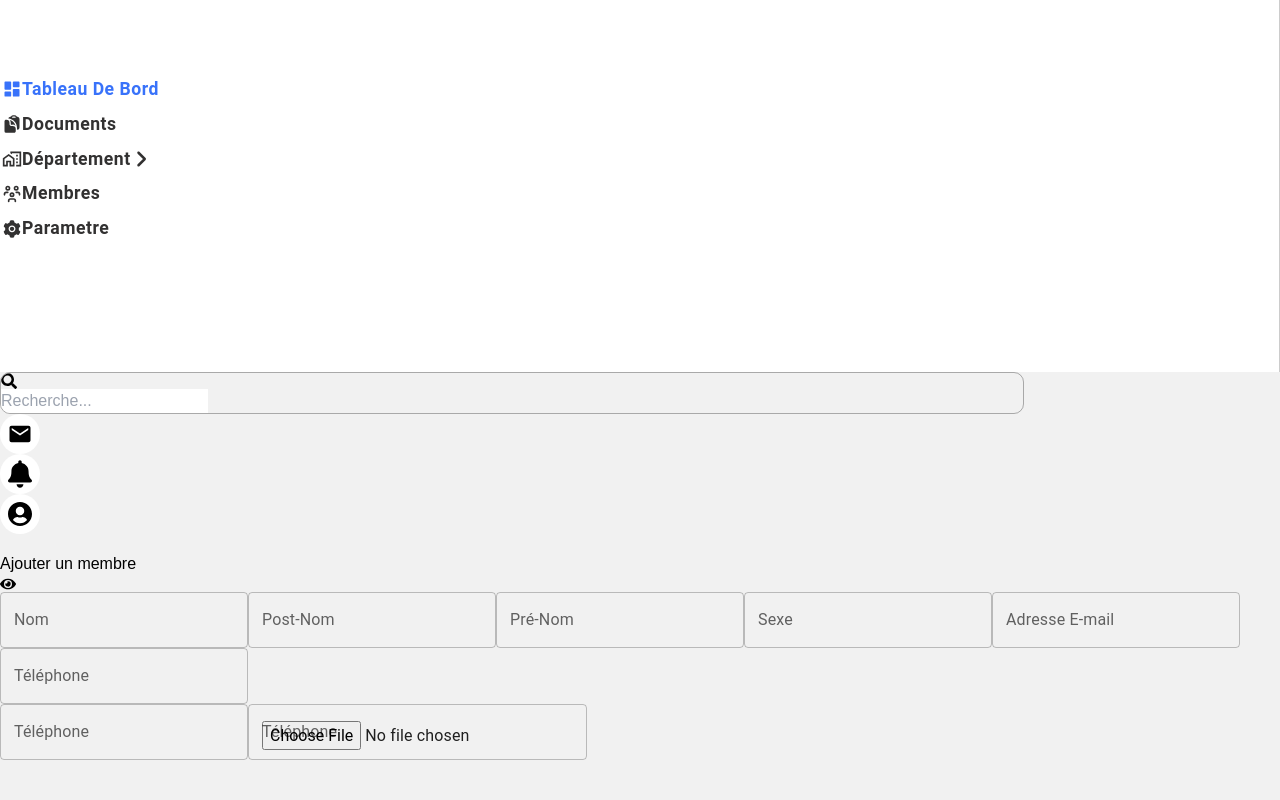
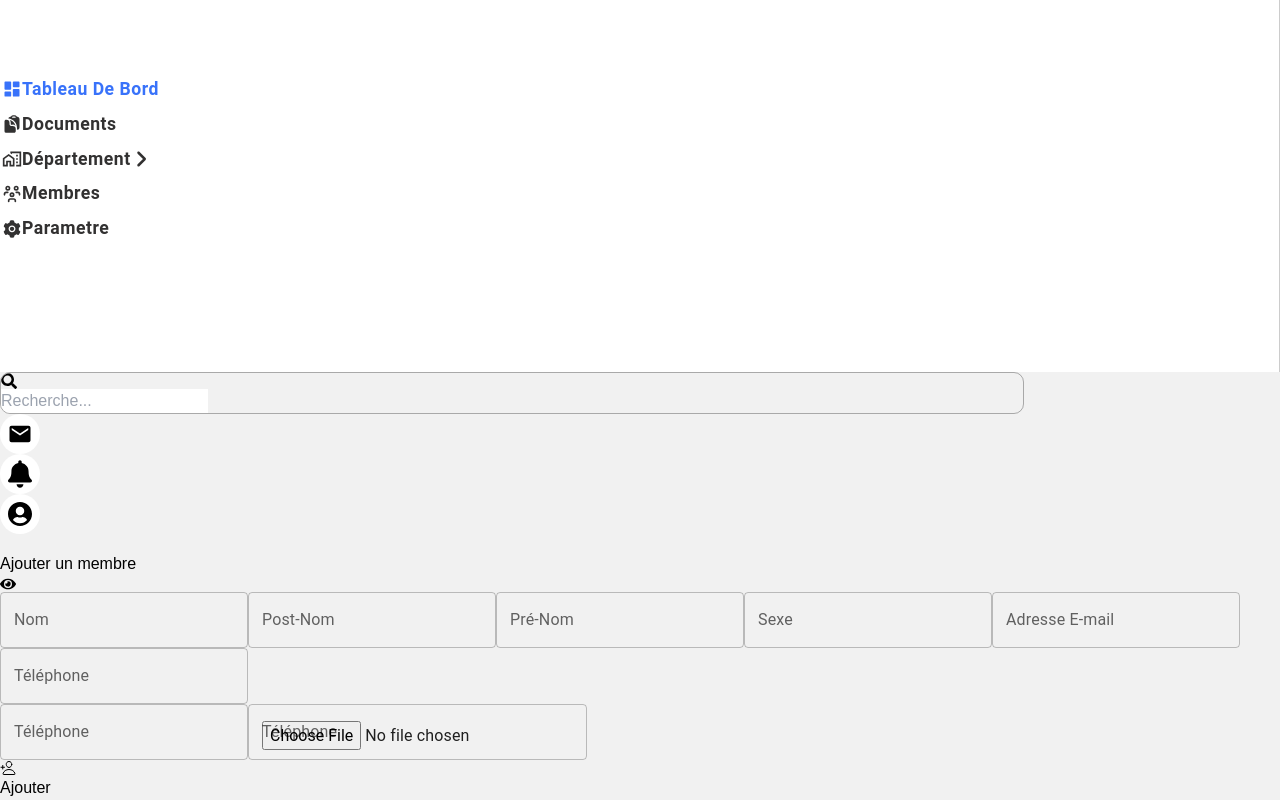
Before and after one commit to rovertnet/evv_ap, a React (Vite) app in the folder documents/: page /depart/addpast in a window 1280 px wide. Shown: the part 428-1228 px from the top of the page. Built offline with nearby package versions, Linux system fonts and the light colour scheme.

Commit message:
another commit

```diff
--- a/documents/src/components/depart/departs/AddPast.jsx
+++ b/documents/src/components/depart/departs/AddPast.jsx
@@ -7,7 +7,7 @@ import { IoPersonAddOutline } from "react-icons/io5";
 export default function AddPast() {
   return (
     <>
-      <div className="bg-white px-5 py-5 rounded-md">
+      <div className="bg-white px-5 py-5 my-5 rounded-md">
         <div className="flex justify-between items-center">
           <h2 className="font-bold text-xl text-slate-700">
             Ajouter un membre
@@ -86,8 +86,13 @@ export default function AddPast() {
             />
           </div>
 
-          <button type="submit" className="px-10 py-3 font-bold text-xl text-"></button>
-
+          <button
+            type="submit"
+            className="px-10 py-3 font-bold text-xl bg-blue-700 hover:bg-blue-600 text-white rounded-md flex space-x-3"
+          >
+            <IoPersonAddOutline />
+            <span>Ajouter</span>
+          </button>
         </form>
       </div>
     </>
```
